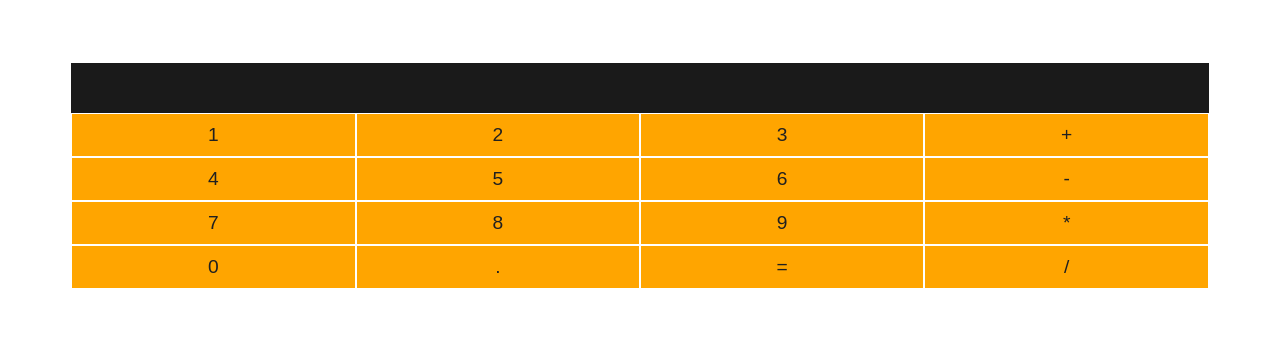
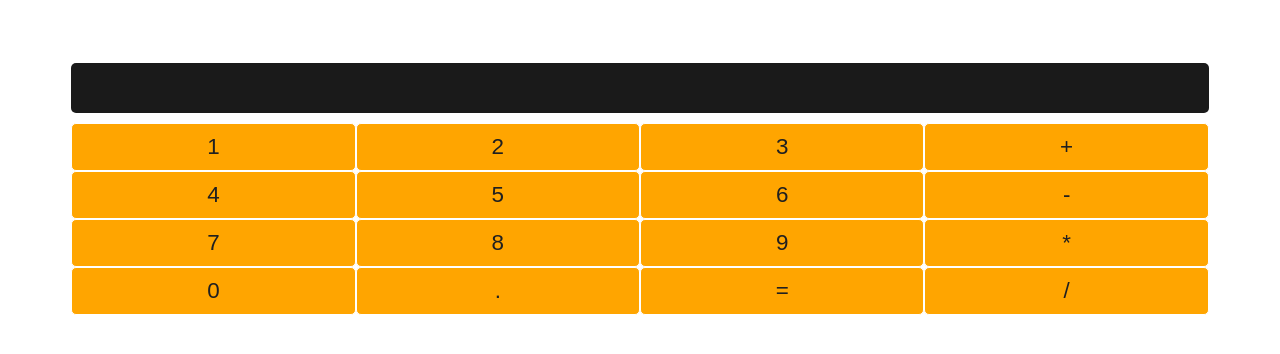
Before and after one commit to phlgr/urban-computing-machine, a website: page index.html in a window 1280 px wide. Drawn offline with nearby package versions, Linux system fonts and the light colour scheme; files that its build step writes are made by us from their sources.

Commit message:
Finalised Design

```diff
--- a/src/styles/components/_calculator.scss
+++ b/src/styles/components/_calculator.scss
@@ -12,16 +12,18 @@
   height: 50px;
   font-size: 2rem;
   text-align: right;
+  margin-bottom: 10px;
+  border-radius: 5px;
 }
 .calc__input {
-  flex-basis: calc(100% / 4 - 2px);
+  flex-basis: calc(100% / 4);
   background: orange;
-  border: none;
+  border: 1px solid white;
   outline: none;
   padding: 10px 0 10px 0;
-  margin: 1px 1px;
-  font-size: 1.2rem;
+  font-size: 1.4rem;
   color: #202020;
+  border-radius: 5px;
 }
 .calc__input:active {
   background: #ce7b00;
```
